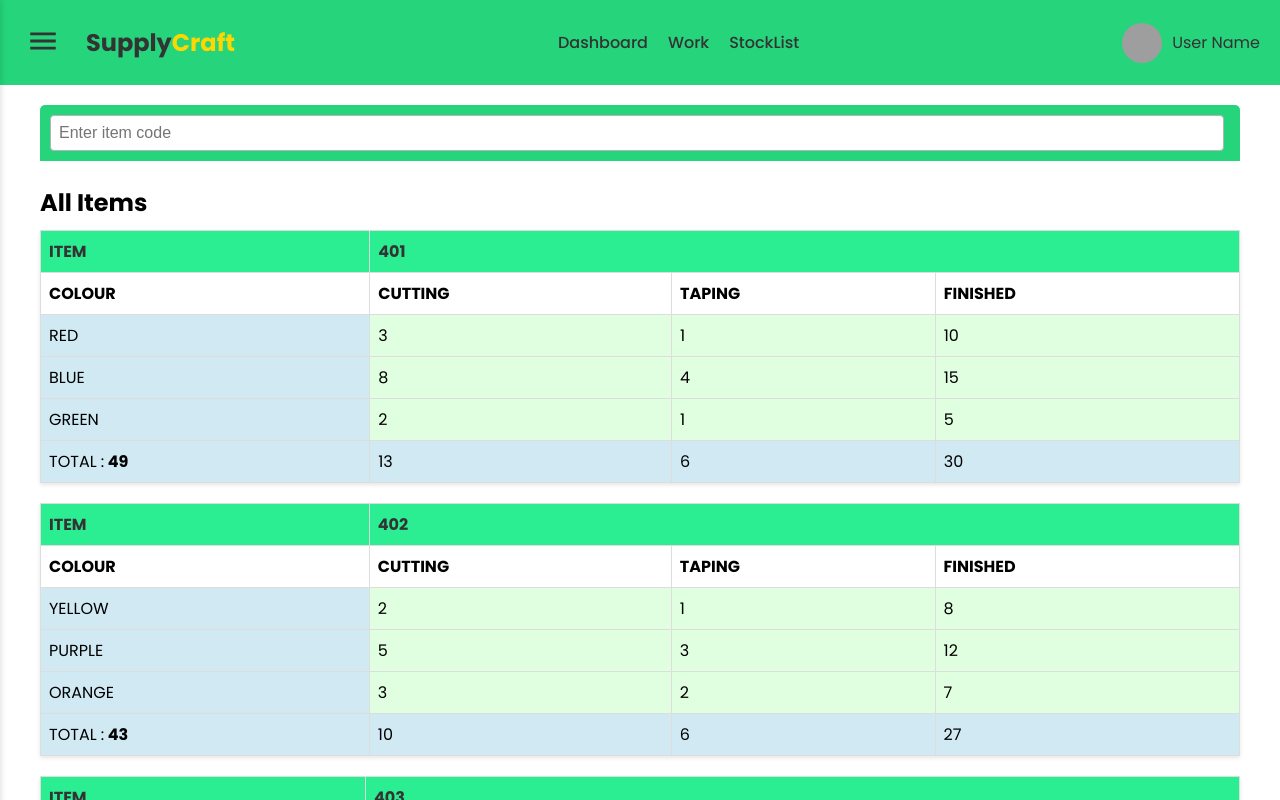
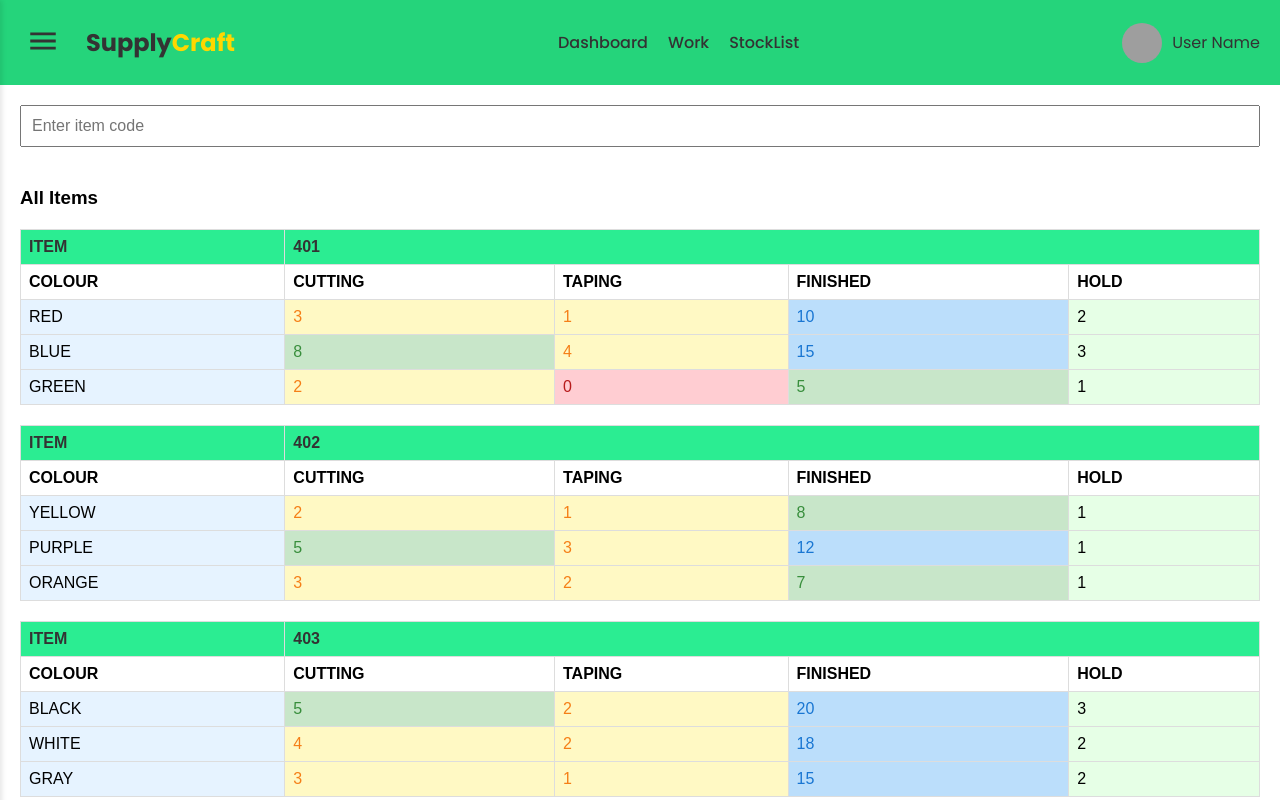
Before and after one commit to Abhijith-T-P/Forge, a React (Create React App) app: page / in a window 1280 px wide. Shown: the top 800 px of the page. Built offline with nearby package versions, Linux system fonts and the light colour scheme; grey boxes are pictures that could not be loaded.

Commit message:
design 4

```diff
--- a/src/User/Pages/Dashboard/Dashboard.css
+++ b/src/User/Pages/Dashboard/Dashboard.css
@@ -1,23 +1,19 @@
-
-
 .dashboard {
-  max-width: 1200px;
-  margin: 0 auto;
+  font-family: Arial, sans-serif;
+  max-width: 100%;
   padding: 20px;
+  box-sizing: border-box;
 }
 
 .excel-toolbar {
-  background-color: var(--primary-dark);
-  padding: 10px;
-  border-radius: 5px 5px 0 0;
+  margin-bottom: 20px;
 }
 
 .search-input {
-  width: 98%;
-  padding: 8px;
-  border: 1px solid var(--border-color);
-  border-radius: 4px;
+  padding: 10px;
   font-size: 16px;
+  width: 100%;
+  box-sizing: border-box;
 }
 
 .excel-sheet {
@@ -28,58 +24,93 @@
   width: 100%;
   border-collapse: collapse;
   margin-bottom: 20px;
-  background-color: #fff;
-  box-shadow: 0 2px 4px rgba(0, 0, 0, 0.1);
 }
 
 .excel-table th, .excel-table td {
-  padding: 10px;
-  text-align: center;
-  border: 1px solid var(--border-color);
+  border: 1px solid #ccc;
+  padding: 8px;
+  text-align: left;
 }
 
 .item-header {
-  background-color: var(--primary);
-  color: #fff;
+  background-color: #00ff99;
+  color: black;
 }
 
 .code-header {
-  background-color: var(--primary-light);
+  background-color: #00ff99;
+  color: black;
+}
+
+.label {
+  font-weight: bold;
 }
 
 .color-cell {
-  background-color: var(--highlight);
+  background-color: #e6f3ff;
 }
 
-.quantity.stock-zero {
-  background-color: var(--red);
-  color: #fff;
+.quantity {
+  background-color: #e6ffe6;
 }
 
-.quantity.stock-non-zero {
-  background-color: #e0ffe0;
+.quantity-zero {
+  background-color: #FFCDD2; /* Light Red */
+  color: #B71C1C;           /* Dark Red */
 }
 
-.finished, .cutting, .taping, .total {
-  background-color: var(--highlight);
+.quantity-low {
+  background-color: #FFF9C4; /* Light Yellow */
+  color: #F57F17;            /* Dark Yellow */
+}
+
+.quantity-medium {
+  background-color: #C8E6C9; /* Light Green */
+  color: #388E3C;            /* Dark Green */
+}
+
+.quantity-high {
+  background-color: #BBDEFB; /* Light Blue */
+  color: #1976D2;            /* Dark Blue */
+}
+
+
+.no-item-found {
+  color: red;
+  font-style: italic;
 }
 
 .sheet-title {
-  font-size: 24px;
-  margin-bottom: 10px;
+  margin-top: 40px;
+  margin-bottom: 20px;
 }
 
 .item-table-container {
-  margin-bottom: 20px;
+  margin-bottom: 30px;
 }
 
-.no-item-found {
-  color: var(--red);
-  font-size: 18px;
-  text-align: center;
+@media (max-width: 768px) {
+  .dashboard {
+    padding: 10px;
+  }
+
+  .excel-table th, .excel-table td {
+    padding: 5px;
+    font-size: 14px;
+  }
+
+  .search-input {
+    font-size: 14px;
+  }
 }
-/* Add this to your Dashboard.css */
-.total-zero {
-  background-color: red;
-  color: white;
+
+@media (max-width: 480px) {
+  .excel-table th, .excel-table td {
+    padding: 3px;
+    font-size: 12px;
+  }
+
+  .search-input {
+    font-size: 12px;
+  }
 }
--- a/src/User/Pages/Dashboard/Dashboard.jsx
+++ b/src/User/Pages/Dashboard/Dashboard.jsx
@@ -11,90 +11,52 @@ const Dashboard = () => {
         colors: ["RED", "BLUE", "GREEN"],
         finished: [10, 15, 5],
         cuttingQuantities: [3, 8, 2],
-        tapingQuantities: [1, 4, 1],
+        tapingQuantities: [1, 4, 0],
+        hold: [2, 3, 1],
       },
       402: {
         colors: ["YELLOW", "PURPLE", "ORANGE"],
         finished: [8, 12, 7],
         cuttingQuantities: [2, 5, 3],
         tapingQuantities: [1, 3, 2],
+        hold: [1, 1, 1],
       },
       403: {
         colors: ["BLACK", "WHITE", "GRAY"],
         finished: [20, 18, 15],
         cuttingQuantities: [5, 4, 3],
         tapingQuantities: [2, 2, 1],
+        hold: [3, 2, 2],
       },
       404: {
         colors: ["PINK", "CYAN", "MAGENTA"],
         finished: [6, 9, 4],
         cuttingQuantities: [1, 3, 1],
         tapingQuantities: [1, 2, 1],
+        hold: [1, 2, 1],
       },
       405: {
         colors: ["BROWN", "BEIGE", "MAROON"],
         finished: [14, 11, 8],
         cuttingQuantities: [4, 3, 2],
         tapingQuantities: [2, 1, 1],
+        hold: [2, 3, 2],
       },
     }),
     []
   );
 
-  const dataWithSlNo = useMemo(() => {
-    return Object.entries(itemsData).map(([code, details], index) => ({
-      slNo: index + 1,
-      item: code,
-      ...details,
-    }));
+  const sortedItemsData = useMemo(() => {
+    return Object.entries(itemsData)
+      .sort(([a], [b]) => parseInt(a) - parseInt(b))
+      .reduce((acc, [key, value]) => ({ ...acc, [key]: value }), {});
   }, [itemsData]);
-
-  const sortedAndFilteredData = useMemo(() => {
-    return dataWithSlNo
-      .filter((item) =>
-        item.item.toLowerCase().includes(searchTerm.toLowerCase())
-      )
-      .sort((a, b) => {
-        const aIsNum = /^\d+$/.test(a.item);
-        const bIsNum = /^\d+$/.test(b.item);
-
-        if (aIsNum && bIsNum) {
-          return parseInt(a.item) - parseInt(b.item);
-        } else if (aIsNum) {
-          return -1;
-        } else if (bIsNum) {
-          return 1;
-        } else {
-          return a.item.localeCompare(b.item);
-        }
-      });
-  }, [searchTerm, dataWithSlNo]);
-
-  const getCellClass = (value) => {
-    if (value === 0) return "stock-zero";
-    return "stock-non-zero";
-  };
-
-  const getTotalClass = (total) => {
-    return total === 0 ? "total-zero" : "total-non-zero";
-  };
-
-  const calculateTotals = (item) => {
-    const cutting = item.cuttingQuantities.reduce((a, b) => a + b, 0);
-    const taping = item.tapingQuantities.reduce((a, b) => a + b, 0);
-    const finished = item.finished.reduce((a, b) => a + b, 0);
-    const total = cutting + taping + finished;
-    return { cutting, taping, finished, total };
-  };
 
   useEffect(() => {
     if (searchTerm) {
       const details = itemsData[searchTerm];
       if (details) {
-        setItemDetails({
-          ...details,
-          ...calculateTotals(details),
-        });
+        setItemDetails(details);
       } else {
         setItemDetails(null);
       }
@@ -102,6 +64,50 @@ const Dashboard = () => {
       setItemDetails(null);
     }
   }, [searchTerm, itemsData]);
+
+  const getCellClass = (value) => {
+    if (value === 0) return "quantity-zero";
+    if (value > 0 && value < 5) return "quantity-low";
+    if (value >= 5 && value < 10) return "quantity-medium";
+    return "quantity-high";
+  };
+
+  const renderTable = (item, itemCode) => (
+    <table className="excel-table">
+      <thead>
+        <tr>
+          <th className="item-header">ITEM</th>
+          <th className="code-header" colSpan={4}>
+            {itemCode}
+          </th>
+        </tr>
+      </thead>
+      <tbody>
+        <tr>
+          <td className="label">COLOUR</td>
+          <td className="label">CUTTING</td>
+          <td className="label">TAPING</td>
+          <td className="label">FINISHED</td>
+          <td className="label">HOLD</td>
+        </tr>
+        {item.colors.map((color, index) => (
+          <tr key={index}>
+            <td className="color-cell">{color}</td>
+            <td className={`quantity ${getCellClass(item.cuttingQuantities[index])}`}>
+              {item.cuttingQuantities[index]}
+            </td>
+            <td className={`quantity ${getCellClass(item.tapingQuantities[index])}`}>
+              {item.tapingQuantities[index]}
+            </td>
+            <td className={`quantity ${getCellClass(item.finished[index])}`}>
+              {item.finished[index]}
+            </td>
+            <td className="quantity">{item.hold[index]}</td>
+          </tr>
+        ))}
+      </tbody>
+    </table>
+  );
 
   return (
     <div className="dashboard">
@@ -117,78 +123,7 @@ const Dashboard = () => {
 
       <div className="excel-sheet">
         {itemDetails ? (
-          <table className="excel-table">
-            <thead>
-              <tr>
-                <th className="item-header">ITEM</th>
-                <th className="code-header" colSpan={4}>
-                  {searchTerm.toUpperCase()}
-                </th>
-              </tr>
-            </thead>
-            <tbody>
-              <tr>
-                <td className="label">COLOUR</td>
-                <td className="label">CUTTING</td>
-                <td className="label">TAPING</td>
-                <td className="label">FINISHED</td>
-                <td className="label">TOTAL</td>
-              </tr>
-              {itemDetails.colors.map((color, index) => (
-                <tr key={index}>
-                  <td className={`color-cell ${color.toLowerCase()}`}>
-                    {color}
-                  </td>
-                  <td
-                    className={`quantity ${getCellClass(
-                      itemDetails.cuttingQuantities[index]
-                    )}`}
-                  >
-                    {itemDetails.cuttingQuantities[index]}
-                  </td>
-                  <td
-                    className={`quantity ${getCellClass(
-                      itemDetails.tapingQuantities[index]
-                    )}`}
-                  >
-                    {itemDetails.tapingQuantities[index]}
-                  </td>
-                  <td
-                    className={`quantity ${getCellClass(
-                      itemDetails.finished[index]
-                    )}`}
-                  >
-                    {itemDetails.finished[index]}
-                  </td>
-                  {index === 0 && (
-                    <td
-                      rowSpan={itemDetails.colors.length}
-                      className={`total ${getTotalClass(itemDetails.total)}`}
-                    >
-                      {itemDetails.total}
-                    </td>
-                  )}
-                </tr>
-              ))}
-              <tr>
-                <td className="label">TOTAL</td>
-                <td className={`cutting ${getTotalClass(itemDetails.cutting)}`}>
-                  {itemDetails.cutting}
-                </td>
-                <td className={`taping ${getTotalClass(itemDetails.taping)}`}>
-                  {itemDetails.taping}
-                </td>
-                <td
-                  className={`finished ${getTotalClass(itemDetails.finished)}`}
-                >
-                  {itemDetails.finished}
-                </td>
-                <td className={`total ${getTotalClass(itemDetails.total)}`}>
-                  {itemDetails.total}
-                </td>
-              </tr>
-            </tbody>
-          </table>
+          renderTable(itemDetails, searchTerm)
         ) : (
           searchTerm && (
             <p className="no-item-found">Enter a valid item code to search.</p>
@@ -198,76 +133,11 @@ const Dashboard = () => {
 
       <div className="excel-sheet items-list">
         <h3 className="sheet-title">All Items</h3>
-        {sortedAndFilteredData.map((item, index) => {
-          const totals = calculateTotals(item);
-          return (
-            <div className="item-table-container" key={index}>
-              <table className="excel-table">
-                <thead>
-                  <tr>
-                    <th className="item-header">ITEM</th>
-                    <th className="code-header" colSpan={4}>
-                      {item.item}
-                    </th>
-                  </tr>
-                </thead>
-                <tbody>
-                  <tr>
-                    <td className="label">COLOUR</td>
-                    <td className="label">CUTTING</td>
-                    <td className="label">TAPING</td>
-                    <td className="label">FINISHED</td>
-                    {/* <td className="label">TOTAL</td> */}
-                  </tr>
-                  {item.colors.map((color, colorIndex) => (
-                    <tr key={colorIndex}>
-                      <td className={`color-cell ${color.toLowerCase()}`}>
-                        {color}
-                      </td>
-                      <td
-                        className={`quantity ${getCellClass(
-                          item.cuttingQuantities[colorIndex]
-                        )}`}
-                      >
-                        {item.cuttingQuantities[colorIndex]}
-                      </td>
-                      <td
-                        className={`quantity ${getCellClass(
-                          item.tapingQuantities[colorIndex]
-                        )}`}
-                      >
-                        {item.tapingQuantities[colorIndex]}
-                      </td>
-                      <td
-                        className={`quantity ${getCellClass(
-                          item.finished[colorIndex]
-                        )}`}
-                      >
-                        {item.finished[colorIndex]}
-                      </td>
-                    </tr>
-                  ))}
-                  <tr>
-                    <td className={`total ${getTotalClass(totals.total)}`}>
-                      TOTAL :<b> {totals.total}</b>
-                    </td>
-                    <td className={`cutting ${getTotalClass(totals.cutting)}`}>
-                      {totals.cutting}
-                    </td>
-                    <td className={`taping ${getTotalClass(totals.taping)}`}>
-                      {totals.taping}
-                    </td>
-                    <td
-                      className={`finished ${getTotalClass(totals.finished)}`}
-                    >
-                      {totals.finished}
-                    </td>
-                  </tr>
-                </tbody>
-              </table>
-            </div>
-          );
-        })}
+        {Object.entries(sortedItemsData).map(([itemCode, item]) => (
+          <div key={itemCode} className="item-table-container">
+            {renderTable(item, itemCode)}
+          </div>
+        ))}
       </div>
     </div>
   );
```
